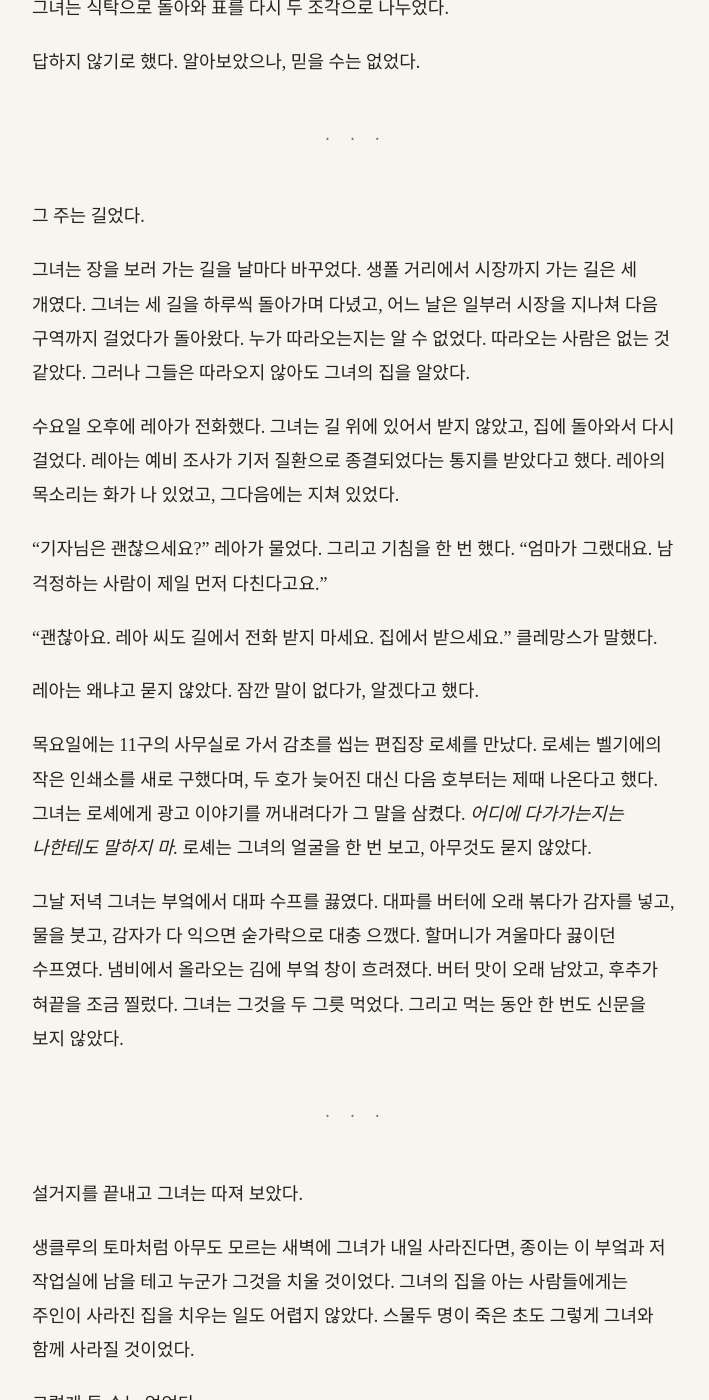
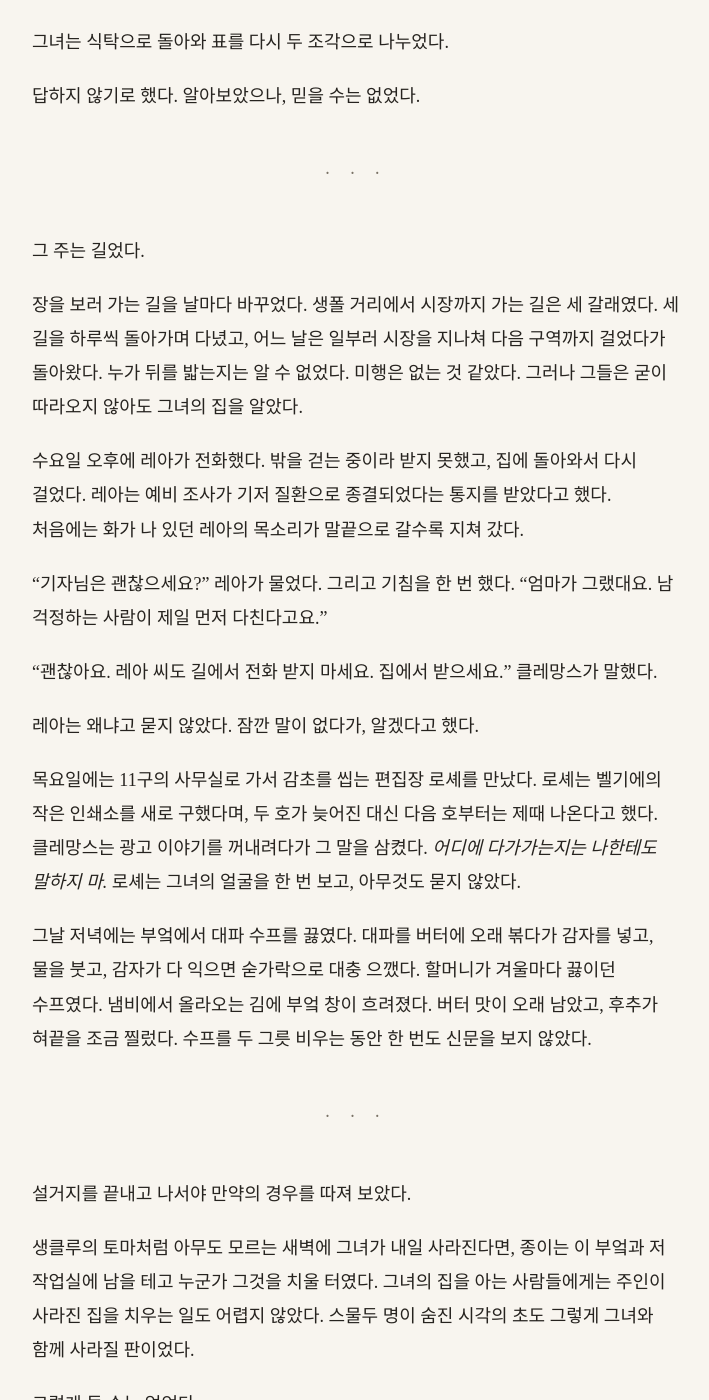
Before and after one commit to kangkkang/writer_s1_public, a Jekyll site: the page built from vol1/021.md, in a window 1280 px wide and 1400 px high, scrolled down 4846 px. Shown: the whole window, without its empty margins (284-993 px from the left). Built offline with Jekyll 4.4.1, drawn with Linux system fonts in a browser that asks for light colours; our own code applies the rules of GitHub Pages for plain Markdown files; some of the changed text lies outside the part shown.

Commit message:
Update from https://github.com/kangkkang/writer_s1/commit/2c58956dbb60a4d335e03d3d124923efe1fb8d04

```diff
--- a/vol1/021.md
+++ b/vol1/021.md
@@ -4,17 +4,17 @@
 
 11월 2일 호는 이틀 늦게 나왔다.
 
-가판대 주인은 셔터를 올리며 인쇄소가 이번 주에만 두 번째로 고장이 났다더라고 말했다. 그는 그 말을 하는 동안 그녀 쪽은 보지도 않고 신문 더미의 끈을 칼로 끊었는데, 《라 마르주》는 맨 아래에 깔려 있었다.
+가판대 주인은 셔터를 올리며 인쇄소가 이번 주에만 두 번째로 고장이 났다고 투덜거렸다. 말하는 내내 클레망스 쪽은 보지도 않고 신문 더미의 끈을 칼로 끊었는데, 《라 마르주》는 맨 아래에 깔려 있었다.
 
-밤사이 첫서리가 내렸다. 광장 가장자리의 화단에 남은 국화 잎이 하얗게 얼어 있었고, 사람들의 입김이 가판대 앞에서 하얗게 흩어졌다. 클레망스는 모직 코트의 깃을 세웠다. 장갑 낀 손으로 동전을 세는 것이 서툴러, 그녀는 한쪽 장갑을 벗었다. 손가락이 금방 시렸다. 동전 세 개를 내밀자 주인이 더미 맨 아래에서 《라 마르주》 한 부를 빼 주었다.
+밤사이 첫서리가 내렸다. 광장 가장자리의 화단에 남은 국화 잎이 하얗게 얼어 있었고, 가판대 앞에서는 사람들의 입김이 뿌옇게 흩어졌다. 클레망스는 모직 코트의 깃을 세웠다. 장갑 낀 손으로 동전을 세기가 서툴러 한쪽 장갑을 벗었다. 손가락이 금방 시렸다. 동전 세 개를 내밀자 주인이 더미 맨 아래에서 《라 마르주》 한 부를 빼 주었다.
 
-신문을 코트 안에 넣고 생폴 거리로 걸었다. 건물 현관 앞에서 그녀는 우편함을 열기 전에 한 번 멈칫했다. 새 수사관이 그녀의 집을 먼저 말한 날 이후로 생긴 버릇이었다. 우편함 안에는 전기 요금 청구서 하나뿐이었다. 그녀는 숨을 내쉬고 계단을 올랐다.
+신문을 코트 안에 넣고 생폴 거리로 걸었다. 건물 현관 앞에서는 우편함을 열기 전에 한 번 멈칫했다. 새 수사관이 그녀의 집 주소를 먼저 입에 올린 날 이후로 생긴 버릇이었다. 우편함 안에는 전기 요금 청구서 하나뿐이었다. 숨을 내쉬고 계단을 올랐다.
 
 ---
 
 5층 부엌의 라디에이터는 아직 다 데워지지 않았다.
 
-그녀는 주전자에 물을 올리고, 식탁에 신문을 펼쳤다. 이번 호에 그녀의 기사는 없었다. 후속은 당분간 못 싣는다고 로셰는 말했다. 그녀는 1면이 아니라 맨 뒤의 두 면부터 펼쳤다.
+주전자에 물을 올리고 식탁에 신문을 내려놓았다. 이번 호에 자기 기사는 없었다. 로셰는 후속 기사를 당분간 못 싣는다고 했었다. 1면은 건너뛰고 맨 뒤의 두 면부터 펼쳤다.
 
 개인 광고란은 늘 그렇듯 작은 글씨로 빽빽했다. 방을 구하는 학생, 낡은 피아노를 그냥 가져가라는 노인, 몽마르트르에서 잃어버린 회색 고양이. *제라르, 그 기차역에서 기다렸어. 아직도.* 그녀는 손가락으로 줄을 짚으며 내려갔다. 기사가 나간 뒤 세 번째 호였다. 앞의 두 호에서는 아무것도 찾지 못했다.
 
@@ -30,17 +30,17 @@
 
 *초까지.*
 
-도보 여행 동호회가 기록을 초까지 재는 일은 없었다. 구간이 일주일이 넘는 걷기 대회도 그녀는 들어 본 적이 없었다. 그리고 18일이라는 숫자. 그녀의 표에서 10월 26일 오사카와 11월 13일 실비 모로 사이가 18일이었다. 그녀는 그것을 셈하지 않고도 알았다. 그 두 날짜는 그녀가 1년 동안 하루도 빼지 않고 들여다본 날짜였다.
+도보 여행 동호회가 기록을 초까지 재는 일은 없었다. 구간 하나가 일주일이 넘는 걷기 대회도 들어 본 적이 없었다. 그리고 18일이라는 숫자. 표에서 10월 26일 오사카의 죽음과 11월 13일 파리의 실비 모로 사이가 18일이었다. 셈해 보지 않아도 알았다. 1년 동안 하루도 빼지 않고 들여다본 두 날짜였다.
 
-주전자가 비명을 질렀다. 그녀는 일어나 불을 껐다. 손가락이 떨려 주전자 손잡이가 덜그럭거렸다.
+주전자가 비명을 질렀다. 일어나 불을 끄고 주전자를 내리려는데, 손가락이 떨려 손잡이가 덜그럭거렸다.
 
 ---
 
 표는 두 조각으로 나뉘어 있었다.
 
-10월 21일 밤에 그녀가 자를 대고 잘라 낸 것이었다. 이름과 도시와 날짜가 적힌 본표는 3층 작업실 서류함의 맨 뒤, 4년 전 보험사 취재 폴더 안에 있었다. 초가 적힌 좁은 띠는 이 부엌에, 할머니의 요리책 표지 안쪽에 테이프로 붙어 있었다.
+10월 21일 밤에 그녀가 자를 대고 잘라 낸 것이었다. 이름과 도시와 날짜가 적힌 본표는 3층 작업실 서류함의 맨 뒤, 4년 전 보험사 취재 폴더 안에 있었다. 초가 적힌 좁은 띠는 이 부엌, 할머니의 요리책 표지 안쪽에 테이프로 붙어 있었다.
 
-그녀는 요리책을 꺼냈다. 표지가 닳아 귀퉁이가 둥글었고, 책장 사이에 할머니의 손글씨 쪽지가 몇 장 끼어 있었다. 그녀는 테이프를 조심스럽게 떼었다. 접힌 띠를 펴자 스물두 줄의 초가 나란히 나왔다.
+요리책을 꺼냈다. 표지가 닳아 귀퉁이가 둥글었고, 책장 사이에 할머니의 손글씨 쪽지가 몇 장 끼어 있었다. 테이프를 조심스럽게 떼었다. 접힌 띠를 펴자 스물두 줄의 초가 나란히 나왔다.
 
 계단을 내려가 작업실 서류함에서 본표를 꺼내 다시 5층으로 올라왔다. 그녀는 식탁 위에 본표를 놓고, 잘라 낸 곳에 띠를 맞대었다. 자를 대고 자른 곳이라 줄이 꼭 맞았다. 2주 만에 표가 다시 한 장이 되었다.
 
@@ -48,7 +48,7 @@
 
 시각을 그대로 빼서는 안 되었다. 표의 시각은 저마다 그 사람이 죽은 도시의 시각이었고, 밀라노의 새벽 4시와 서울의 새벽 2시는 같은 순간이 아니었다. 지난 12월, 비가 사흘째 그치지 않던 작업실에서도 그녀는 여섯 개의 시각을 파리 시각으로 바꿔 맞춘 적이 있었다. 이번에는 세계 표준시로 맞추었다.
 
-밀라노에서 그녀는 연필을 멈췄다. 10월 11일이면 유럽은 아직 여름 시간이었다. 두 시간을 뺐다. 서울과 오사카에서는 아홉 시간을 빼 전날로 돌렸고, 11월의 파리에서는 한 시간을 뺐다.
+밀라노 줄에서 연필이 멈췄다. 10월 11일이면 유럽은 아직 여름 시간이었다. 두 시간을 뺐다. 서울과 오사카는 아홉 시간을 빼니 날짜가 하루 앞으로 넘어갔고, 11월의 파리는 한 시간을 뺐다.
 
 *밀라노 — 10월 11일 02:02:39*
 *서울 — 10월 18일 17:10:52*
@@ -65,7 +65,7 @@
 
 같았다.
 
-그녀는 연필을 내려놓으려다가 놓쳤다. 연필이 식탁에서 굴러 바닥에 떨어졌다. 그녀는 그것을 주우려 하지 않았다. 손바닥을 식탁 위에 펴고, 그 손바닥이 떨리지 않을 때까지 숨을 천천히 골랐다. 이건 네 사람이 숨을 멈춘 간격이었다.
+연필을 내려놓으려다가 놓쳤다. 연필이 식탁에서 굴러 바닥에 떨어졌다. 줍지 않았다. 두 손바닥을 식탁 위에 펴 짚고, 떨림이 가라앉을 때까지 숨을 천천히 골랐다. 이건 네 사람이 숨을 멈춘 간격이었다.
 
 ---
 
@@ -77,35 +77,35 @@
 
 *이단 반스. 11월 17일, 사람이 죽은 밤의 접속 기록을 요청. 11월 19일 뒤로 아무 데도 없음.*
 
-그리고 6월, 종이 묶음의 맨 위 장에서 그녀가 세 번 읽은 밑줄 한 줄. 10월 4일, 11일, 19일, 26일의 밤. 그가 기록을 달라고 한 밤들이었다. 넷 가운데 셋이 그녀의 표에 있었다. 그 셋과, 그가 사라지기 닷새 전에 죽은 실비 모로가 지금 신문의 광고 속에 있었다.
+그리고 6월, 종이 묶음의 맨 위 장에서 세 번 읽은, 밑줄 친 한 줄. 10월 4일, 11일, 19일, 26일의 밤. 그가 기록을 달라고 한 밤들이었다. 넷 가운데 세 밤이 그녀의 표에 있었다. 그 세 밤과, 그가 사라지기 닷새 전 실비 모로가 죽은 밤이 지금 신문 광고의 숫자 속에 있었다.
 
 그녀는 표 머리의 그 이름 옆, '찾는 사람' 칸을 보았다. 8월에 그녀가 거기 적은 한 글자가 있었다. *나.*
 
 *그 사람일지도 몰라.*
 
-생각이 거기 닿자 목 뒤가 뜨거워졌다. 1년 가까이 어디에도 없던 사람이었다. 아무도 찾지 않던 사람이었다. 그 사람이 망 밖의 종이 신문 맨 뒤에, 그녀만 알아볼 수 있는 숫자로, 8월의 텅 빈 밤에 그녀가 식탁에서 생각했던 것과 똑같이 말을 걸고 있었다.
+생각이 거기 닿자 목 뒤가 뜨거워졌다. 1년 가까이 어디에도 없던 사람이었다. 누구도 행방을 묻지 않던 사람이었다. 도시가 텅 비어 있던 8월의 밤, 그녀가 이 식탁에서 떠올렸던 방법 그대로였다. 그 사람이 망 밖의 종이 신문 맨 뒤에서, 그녀만 알아볼 수 있는 숫자로 말을 걸고 있었다.
 
 그녀는 일어나 창가로 갔다. 창유리에 입김이 서렸다. 생폴 거리의 지붕들 위로 서리 낀 아침 해가 낮게 떠 있었다. 바람이 없어 굴뚝의 연기가 곧게 올라갔다.
 
-그녀는 그 연기를 보며 생각을 반대쪽에서 다시 시작했다.
+그 연기를 보며 이번에는 반대쪽 가능성부터 다시 따져 보았다.
 
 ---
 
 이 숫자를 만들 수 있는 쪽은 둘뿐이었다.
 
-1년 가까이 사라진 그 남자이거나, 그가 클리닉 서버에 남긴 요청을 통째로 쥐고 있는 쪽이거나. 그 남자라면 그는 그녀의 표의 다른 반쪽이었다. 서버를 가진 쪽이라면 두 반쪽을 다 가졌다. 죽은 사람들의 초를 적은 것도 그쪽의 기계였다.
+사라진 지 1년 가까이 된 그 남자이거나, 그가 클리닉 서버에 남긴 요청을 통째로 쥐고 있는 쪽이거나. 그 남자라면 그녀가 가진 표의 다른 반쪽을 쥔 사람이었다. 서버를 가진 쪽이라면 양쪽을 다 쥐고 있었다. 죽은 사람들의 시각을 초까지 적은 것도 그쪽의 기계였다.
 
 10월 19일, 새 수사관은 그녀가 어디에도 적지 않은 5층을 먼저 입에 올렸다. 그 2주 뒤에, 1년 가까이 아무 소식이 없던 숫자가 신문 맨 뒤에 나타났다. 톱니가 너무 매끄럽게 맞물렸다.
 
 *나를 없애려면 벌써 없앴을 거야. 그런데도 떠본다면, 그들이 찾는 건 내가 아니야. 내가 닿을 누군가야.*
 
-맞아떨어지는 것을 먼저 의심하는 버릇이 그녀를 11년 동안 지켰다. 그러나 생클루에서 그녀가 토마를 믿지 않고 세 시간을 걸으며 뒤를 살피는 사이, 그날 새벽 테라스로 걸어 나가 죽은 것은 토마였다.
+맞아떨어지는 것을 먼저 의심하는 버릇이 그녀를 11년 동안 지켰다. 그러나 생클루에서 그녀는 토마를 믿지 못해 세 시간을 돌아 걸으며 뒤를 살폈고, 그 새벽 테라스로 걸어 나가 죽은 것은 토마였다.
 
 이번에 테라스로 걸어 나가는 사람은 그녀일 수 있었다.
 
 *이 난에 같은 방식으로 답해 주십시오.*
 
-같은 방식으로 답하는 것은 그녀가 가진 초를 신문 맨 뒤에 펼쳐 보이는 일이었다. 그들은 그녀의 이름과 집과 파일을 알았지만, 그녀가 가진 초는 몰랐다. 그 초는 망 밖의 종이에만 있었다.
+같은 방식으로 답하는 것은 그녀가 가진 초를 신문 맨 뒤에 펼쳐 보이는 일이었다. 그들은 그녀의 이름과 집과 파일을 알았지만, 그 초들은 몰랐다. 그것은 망 밖의 종이에만 있었다.
 
 그녀는 식탁으로 돌아와 표를 다시 두 조각으로 나누었다.
 
@@ -115,9 +115,9 @@
 
 그 주는 길었다.
 
-그녀는 장을 보러 가는 길을 날마다 바꾸었다. 생폴 거리에서 시장까지 가는 길은 세 개였다. 그녀는 세 길을 하루씩 돌아가며 다녔고, 어느 날은 일부러 시장을 지나쳐 다음 구역까지 걸었다가 돌아왔다. 누가 따라오는지는 알 수 없었다. 따라오는 사람은 없는 것 같았다. 그러나 그들은 따라오지 않아도 그녀의 집을 알았다.
+장을 보러 가는 길을 날마다 바꾸었다. 생폴 거리에서 시장까지 가는 길은 세 갈래였다. 세 길을 하루씩 돌아가며 다녔고, 어느 날은 일부러 시장을 지나쳐 다음 구역까지 걸었다가 돌아왔다. 누가 뒤를 밟는지는 알 수 없었다. 미행은 없는 것 같았다. 그러나 그들은 굳이 따라오지 않아도 그녀의 집을 알았다.
 
-수요일 오후에 레아가 전화했다. 그녀는 길 위에 있어서 받지 않았고, 집에 돌아와서 다시 걸었다. 레아는 예비 조사가 기저 질환으로 종결되었다는 통지를 받았다고 했다. 레아의 목소리는 화가 나 있었고, 그다음에는 지쳐 있었다.
+수요일 오후에 레아가 전화했다. 밖을 걷는 중이라 받지 못했고, 집에 돌아와서 다시 걸었다. 레아는 예비 조사가 기저 질환으로 종결되었다는 통지를 받았다고 했다. 처음에는 화가 나 있던 레아의 목소리가 말끝으로 갈수록 지쳐 갔다.
 
 "기자님은 괜찮으세요?" 레아가 물었다. 그리고 기침을 한 번 했다. "엄마가 그랬대요. 남 걱정하는 사람이 제일 먼저 다친다고요."
 
@@ -125,15 +125,15 @@
 
 레아는 왜냐고 묻지 않았다. 잠깐 말이 없다가, 알겠다고 했다.
 
-목요일에는 11구의 사무실로 가서 감초를 씹는 편집장 로셰를 만났다. 로셰는 벨기에의 작은 인쇄소를 새로 구했다며, 두 호가 늦어진 대신 다음 호부터는 제때 나온다고 했다. 그녀는 로셰에게 광고 이야기를 꺼내려다가 그 말을 삼켰다. *어디에 다가가는지는 나한테도 말하지 마.* 로셰는 그녀의 얼굴을 한 번 보고, 아무것도 묻지 않았다.
+목요일에는 11구의 사무실로 가서 감초를 씹는 편집장 로셰를 만났다. 로셰는 벨기에의 작은 인쇄소를 새로 구했다며, 두 호가 늦어진 대신 다음 호부터는 제때 나온다고 했다. 클레망스는 광고 이야기를 꺼내려다가 그 말을 삼켰다. *어디에 다가가는지는 나한테도 말하지 마.* 로셰는 그녀의 얼굴을 한 번 보고, 아무것도 묻지 않았다.
 
-그날 저녁 그녀는 부엌에서 대파 수프를 끓였다. 대파를 버터에 오래 볶다가 감자를 넣고, 물을 붓고, 감자가 다 익으면 숟가락으로 대충 으깼다. 할머니가 겨울마다 끓이던 수프였다. 냄비에서 올라오는 김에 부엌 창이 흐려졌다. 버터 맛이 오래 남았고, 후추가 혀끝을 조금 찔렀다. 그녀는 그것을 두 그릇 먹었다. 그리고 먹는 동안 한 번도 신문을 보지 않았다.
+그날 저녁에는 부엌에서 대파 수프를 끓였다. 대파를 버터에 오래 볶다가 감자를 넣고, 물을 붓고, 감자가 다 익으면 숟가락으로 대충 으깼다. 할머니가 겨울마다 끓이던 수프였다. 냄비에서 올라오는 김에 부엌 창이 흐려졌다. 버터 맛이 오래 남았고, 후추가 혀끝을 조금 찔렀다. 수프를 두 그릇 비우는 동안 한 번도 신문을 보지 않았다.
 
 ---
 
-설거지를 끝내고 그녀는 따져 보았다.
+설거지를 끝내고 나서야 만약의 경우를 따져 보았다.
 
-생클루의 토마처럼 아무도 모르는 새벽에 그녀가 내일 사라진다면, 종이는 이 부엌과 저 작업실에 남을 테고 누군가 그것을 치울 것이었다. 그녀의 집을 아는 사람들에게는 주인이 사라진 집을 치우는 일도 어렵지 않았다. 스물두 명이 죽은 초도 그렇게 그녀와 함께 사라질 것이었다.
+생클루의 토마처럼 아무도 모르는 새벽에 그녀가 내일 사라진다면, 종이는 이 부엌과 저 작업실에 남을 테고 누군가 그것을 치울 터였다. 그녀의 집을 아는 사람들에게는 주인이 사라진 집을 치우는 일도 어렵지 않았다. 스물두 명이 숨진 시각의 초도 그렇게 그녀와 함께 사라질 판이었다.
 
 그렇게 둘 수는 없었다.
 
@@ -149,24 +149,24 @@
 
 금요일 아침, 그녀는 생투앙의 벼룩시장에 갔다.
 
-5월에 노트북을 샀던 전자기기 골목이었다. 11월의 골목은 5월과 달랐다. 골목 바닥에 깐 판자가 서리에 젖어 미끄러웠고, 상인들은 귀를 짚어 기온 경고를 끄며 전기난로의 주황 불빛 앞에 손을 내밀었다. 젖은 골판지 상자 냄새가 골목에 고였다. 그녀는 5월의 그 가게를 지나쳐, 다른 골목의 다른 가게에서 낡은 휴대전화 하나를 현금으로 샀다. 화면에 금이 간 것이었다. 주인은 그녀를 쳐다보지도 않고 지폐를 셌다.
+5월에 노트북을 샀던 전자기기 골목이었다. 11월의 골목은 5월과 달랐다. 골목 바닥에 깐 판자가 서리에 젖어 미끄러웠고, 상인들은 귀를 짚어 한파 알림을 끄며 전기난로의 주황 불빛 앞에 손을 내밀었다. 젖은 골판지 상자 냄새가 골목에 고였다. 5월의 그 가게를 지나쳐, 옆 골목의 처음 보는 가게에서 낡은 휴대전화 하나를 현금으로 샀다. 화면에 금이 간 것이었다. 주인은 그녀를 쳐다보지도 않고 지폐를 셌다.
 
-돌아오는 길에 그녀는 담배 가게에 들러 선불카드 한 장을 샀다. 신분을 밝히지 않고 살 수 있는 가장 작은 금액이었다. 그것으로 한 달에 몇 유로를 내는 일은 할 수 있었다.
+돌아오는 길에는 담배 가게에 들러 선불카드 한 장을 샀다. 신분 확인 없이 현금으로 살 수 있는 소액권 가운데 가장 싼 것이었다. 한 달에 몇 유로씩 내기에는 그것으로 충분했다.
 
-오후에 그녀는 바스티유에서 먼 동네, 동쪽 끝의 작은 카페에 앉았다. 처음 가 보는 곳이었다. 카페의 무료 무선망에 금 간 휴대전화를 붙였다. 그리고 사후 전송 서비스 하나에 익명 계정을 만들었다. 정해 둔 날짜까지 주인이 확인 버튼을 누르지 않으면, 넣어 둔 것을 지정한 사람에게 대신 보내 주는 서비스였다. 오래 아픈 사람들, 혼자 사는 노인들, 그리고 그녀 같은 사람들이 쓰는 것이었다.
+오후에는 바스티유에서 먼 동네, 동쪽 끝의 작은 카페에 앉았다. 처음 가 보는 곳이었다. 카페의 무료 무선망에 금 간 휴대전화를 연결했다. 그리고 사후 전송 서비스 하나에 익명 계정을 만들었다. 정해 둔 날짜까지 계정 주인이 확인 버튼을 누르지 않으면, 맡겨 둔 파일을 지정한 사람에게 대신 보내 주는 서비스였다. 오래 아픈 사람들, 혼자 사는 노인들, 그리고 그녀 같은 사람들이 쓰는 것이었다.
 
 그녀는 화장실 문을 잠갔다. 좁은 화장실에 락스 냄새가 났다. 표의 두 조각을 세면대 옆 선반 위에 맞대어 놓았다. 자를 대고 자른 단면이 맞물리자 스물두 줄의 이름과 초가 다시 한 장이 되었다. 금 간 화면 너머로 종이가 비쳤다.
 
 찰칵.
 
-망 밖에만 있던 초가 처음으로 망 위에 올라갔다. 등줄기가 서늘했다.
+망 밖의 종이에만 있던 초가 처음으로 망 위에 올라갔다. 등줄기가 서늘했다.
 
 *받는 사람: 앙투안 로셰*
 *확인 주기: 30일*
 
-30일 동안 그녀가 확인하지 않으면, 이 사진과 짧은 글 하나가 로셰에게 갈 것이었다. 글에는 이렇게 적었다.
+30일 동안 확인 버튼을 누르지 않으면, 이 사진과 짧은 글 하나가 로셰에게 갈 터였다. 글에는 이렇게 적었다.
 
-*앙투안, 이건 스물두 명이 죽은 초예요. 이것만으로는 아무것도 증명하지 못해요. 이걸 다른 반쪽과 맞춰 볼 사람이 언젠가 나타나면, 그 사람에게 주세요. 미안해요. 말하지 말라고 했는데.*
+*앙투안, 이건 스물두 명이 죽은 시각이에요. 초까지요. 이것만으로는 아무것도 증명하지 못해요. 이걸 다른 반쪽과 맞춰 볼 사람이 언젠가 나타나면, 그 사람에게 주세요. 미안해요. 말하지 말라고 했는데.*
 
 그녀는 그 글을 한 번 읽고 저장한 뒤 휴대전화의 전원을 껐다. 카페의 창밖으로 11월의 해가 벌써 기울고 있었다. 4시였다.
 
@@ -174,7 +174,7 @@
 
 그날 밤 그녀는 다음 호를 생각했다.
 
-다음 주 수요일에 새 인쇄소에서 찍은 호가 나올 것이었다. 그녀는 그 호의 맨 뒤도 펼쳐, 같은 동호회가 또 무언가를 실었는지, 답하지 않은 그녀에게 그쪽이 무엇을 하는지 볼 생각이었다. 기다리는 것도 시험이었다. 미끼라면 같은 미끼가 다시 던져질 테고, 사람이라면 그 사람은 다른 길을 찾을 것이었다.
+다음 주 수요일이면 새 인쇄소에서 찍은 호가 나올 터였다. 그 호의 맨 뒤도 펼쳐, 같은 동호회가 또 무언가를 실었는지, 답이 없자 저쪽이 어떻게 나오는지 볼 생각이었다. 기다리는 것도 시험이었다. 미끼라면 같은 미끼가 다시 던져질 테고, 사람이라면 다른 길을 찾아올 것이다.
 
 그녀는 표를 다시 두 조각으로 나누어, 본표는 아래층 서류함의 보험사 폴더 안에, 띠는 할머니의 요리책 표지 안쪽에, 원래 자리대로 두었다. 테이프를 새로 붙이고 책을 덮는데, 할머니의 쪽지 한 장이 책장 사이에서 떨어졌다. *대파는 오래 볶을수록 달다.* 그녀는 그 쪽지를 다시 끼웠다.
 
```
